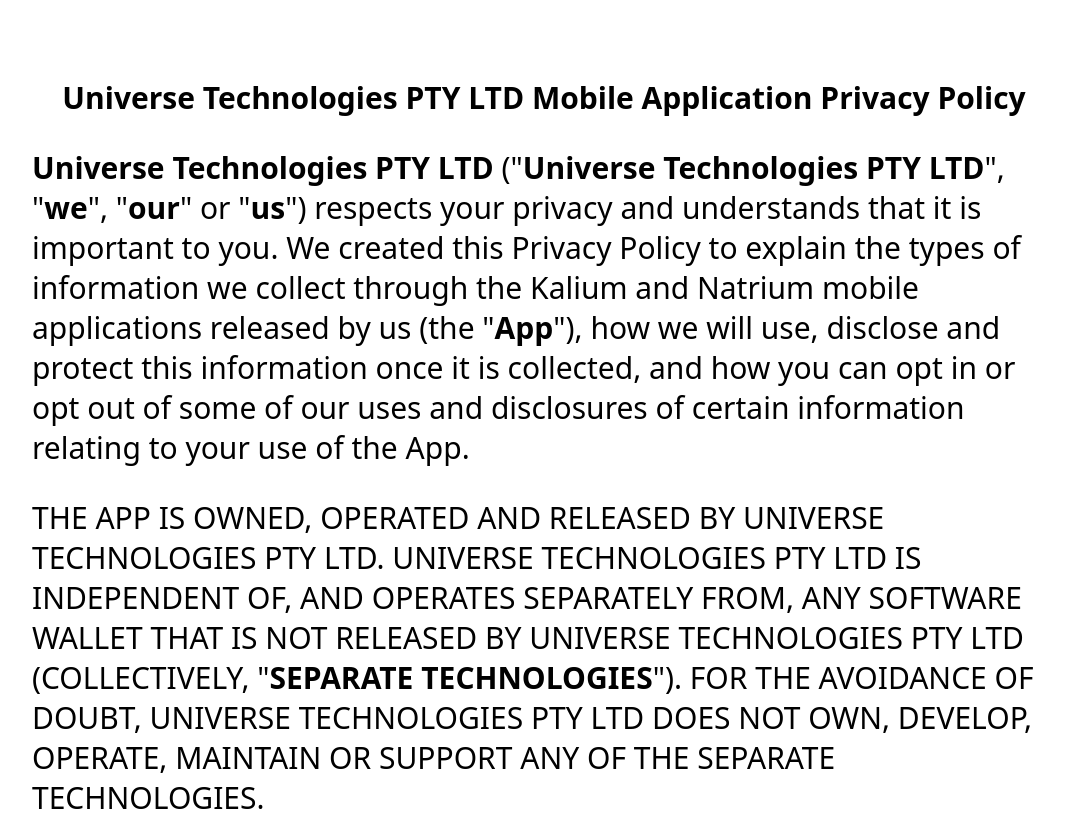
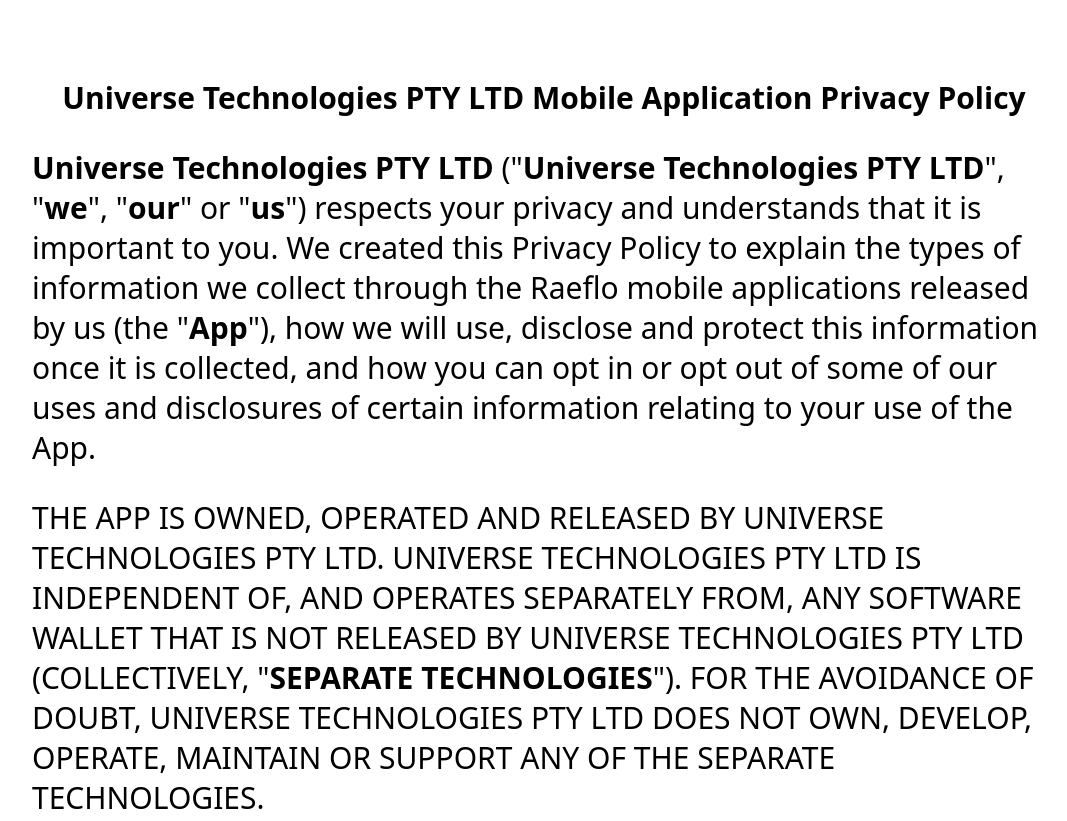
Before and after one commit to Veloc1tyE/universetechnologies.github.io, a plain HTML site: page index.html in a window 1280 px wide. Shown: the top 821 px of the page, without its empty margins (96-1163 px from the left). Drawn offline with Linux system fonts and the light colour scheme.

Commit message:
Update index.html

```diff
--- a/index.html
+++ b/index.html
@@ -29,7 +29,7 @@
     <strong>Universe Technologies PTY LTD</strong>
 ("<strong>Universe Technologies PTY LTD</strong>", "<strong>we</strong>", "<strong>our</strong>" or "<strong>us</strong>") respects your privacy and
     understands that it is important to you. We created this Privacy Policy to
-    explain the types of information we collect through the Kalium and Natrium mobile
+    explain the types of information we collect through the Raeflo mobile
     applications released by us (the "<strong>App</strong>"), how we will use,
     disclose and protect this information once it is collected, and how you can
     opt in or opt out of some of our uses and disclosures of certain
```
